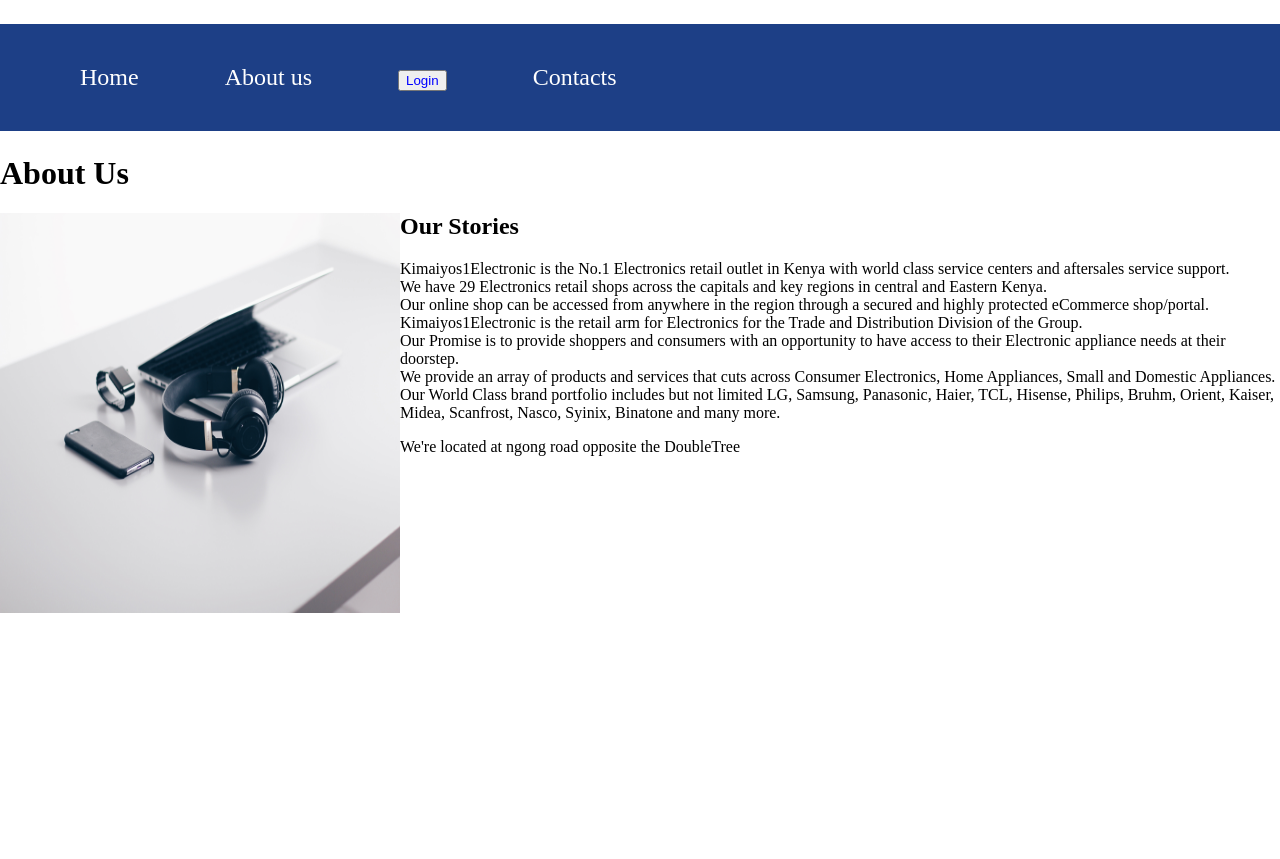
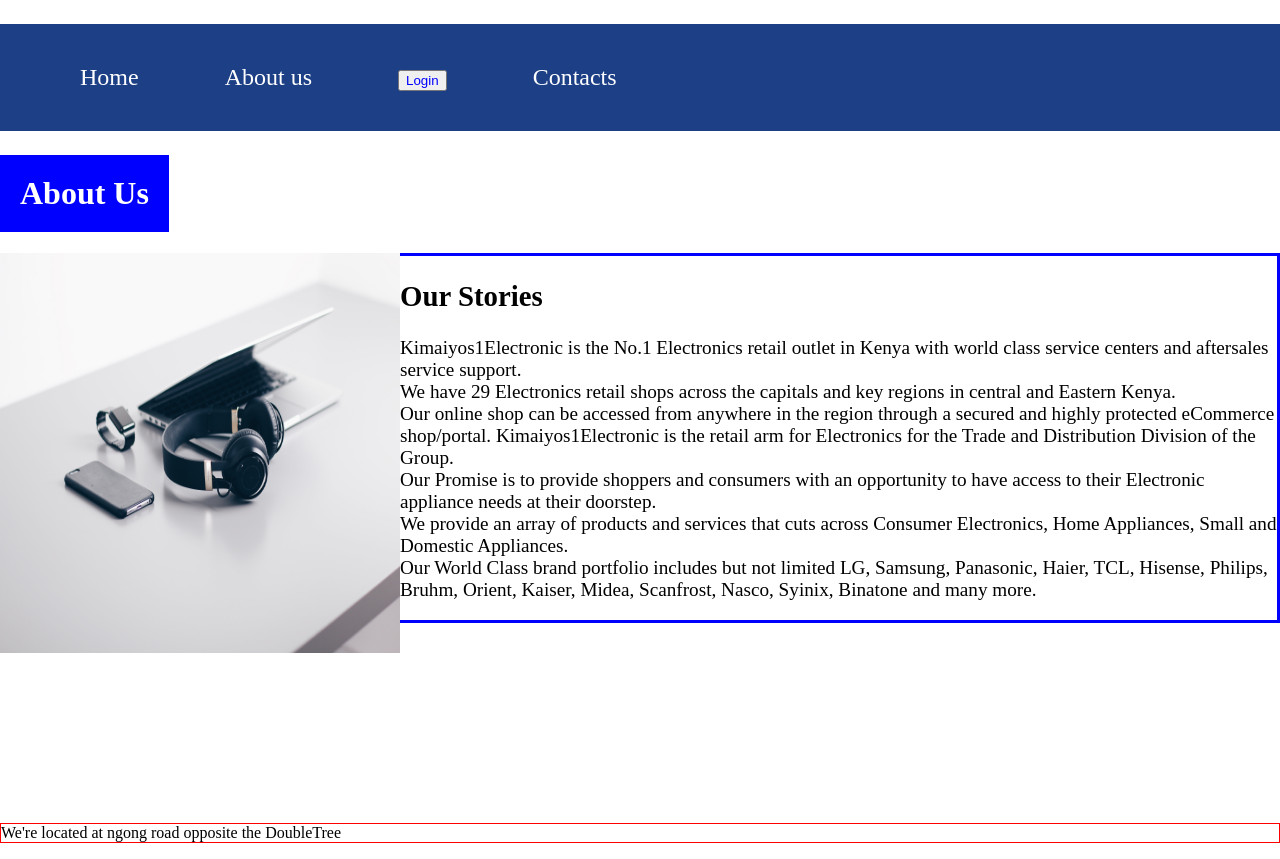
Before and after one commit to festus971/prep-independent-project, a plain HTML site: page CSS/about.html in a window 1280 px wide. Before the commit the page ends 800 px from the top, so only its background shows below. Drawn offline with Linux system fonts and the light colour scheme.

Commit message:
Styling on the adress class

```diff
--- a/CSS/about.css
+++ b/CSS/about.css
@@ -19,3 +19,20 @@ button{
     cursor: pointer;
     color: blue;
 }
+.para{
+    border: 3px solid blue;
+    margin-left: 30%;
+    font-size: larger;
+    font-style: normal;
+    width: fit-content;
+}
+h1{
+    padding: 20px;
+    color: white;
+    background-color: blue;
+    width: fit-content;
+}
+.Address p{
+    border: 1px solid red;
+    margin-top: 200px;
+}
```
Also changed, not shown: CSS/about.html (+2 -1 lines).
